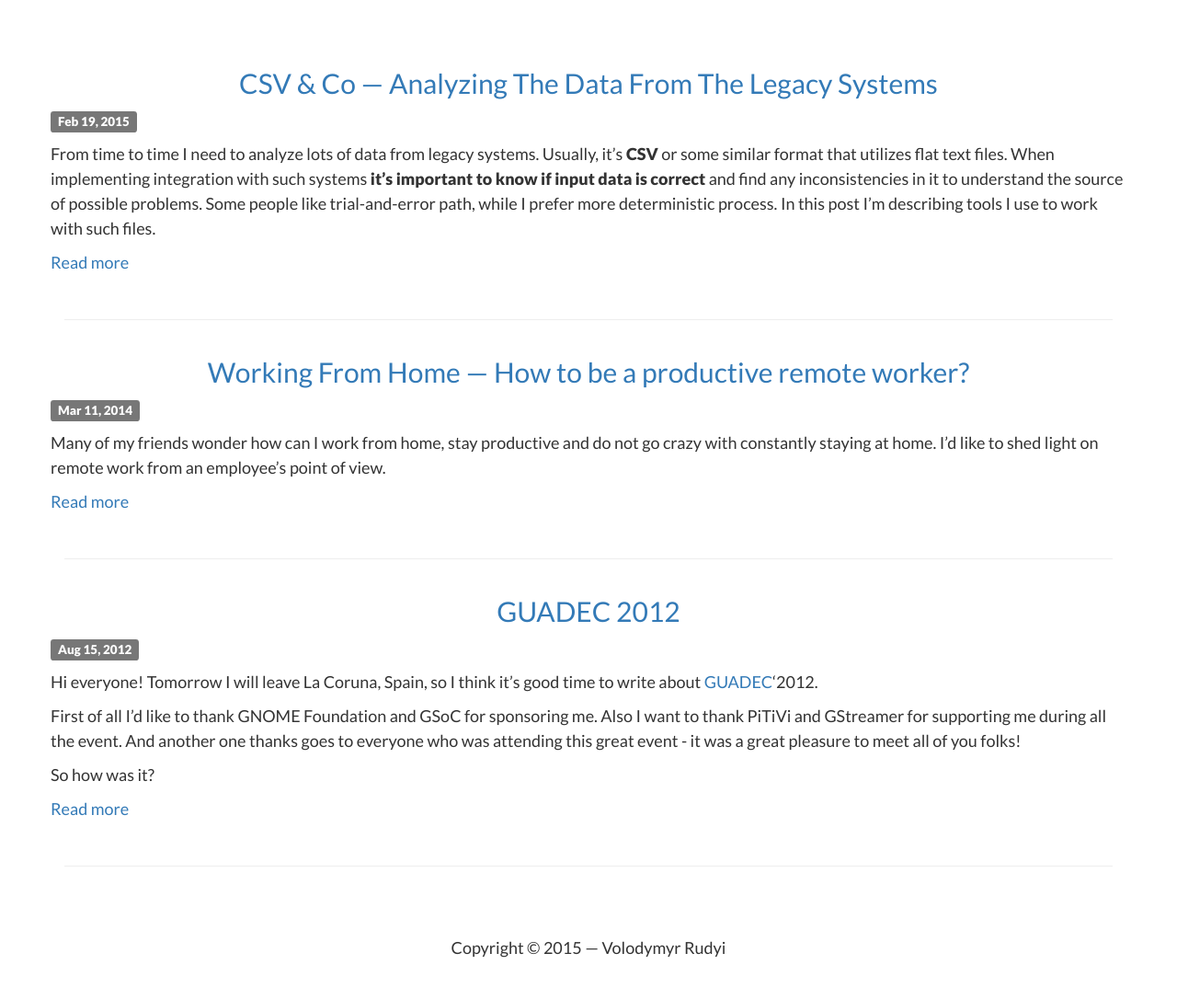
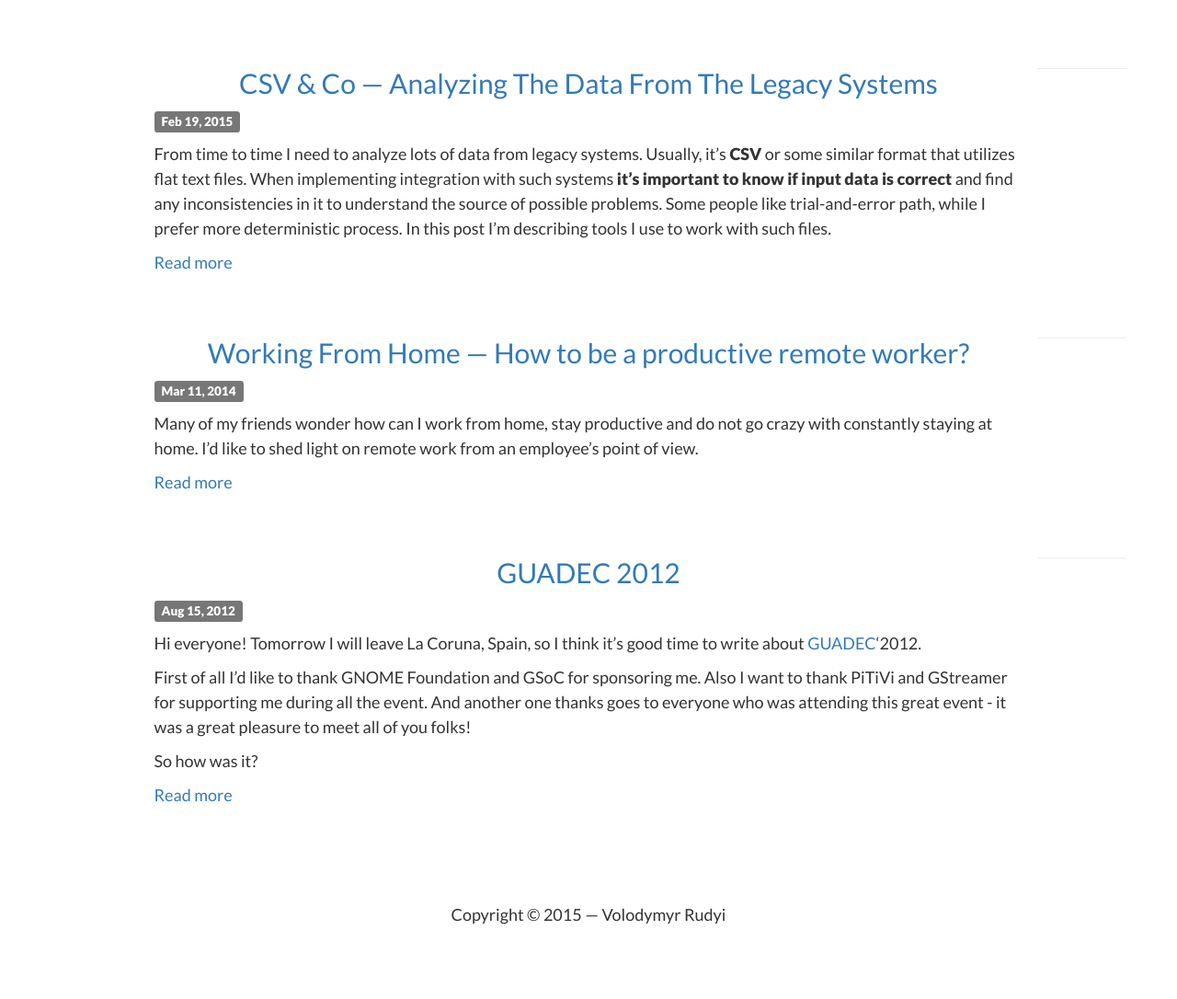
Before and after one commit to volodymyrrudyi/volodymyrrudyi.github.io, a Jekyll site: the page built from index.html, in a window 1280 px wide. Shown: the whole page at 92% size. Built offline with Jekyll 4.4.1, drawn with Linux system fonts in a browser that asks for light colours; after the commit the page ends 1050 px from its top, so only the background shows below that.

Commit message:
Modify column width

```diff
--- a/index.html
+++ b/index.html
@@ -5,6 +5,7 @@ layout: default
 <div class="container">
     {% for post in site.posts %}
       <div class="row post-item">
+        <div class="col-xs-10 col-xs-offset-1">
         <h2 class="post-title">
           <a class="post-link" href="{{ post.url | prepend: site.baseurl }}">{{ post.title }}</a>
         </h2>
@@ -16,5 +17,6 @@ layout: default
         <a href="{{ post.url | prepend: site.baseurl }}">Read more</a>
       </div>
       <hr>
+    </div>
     {% endfor %}
 </div>
```
